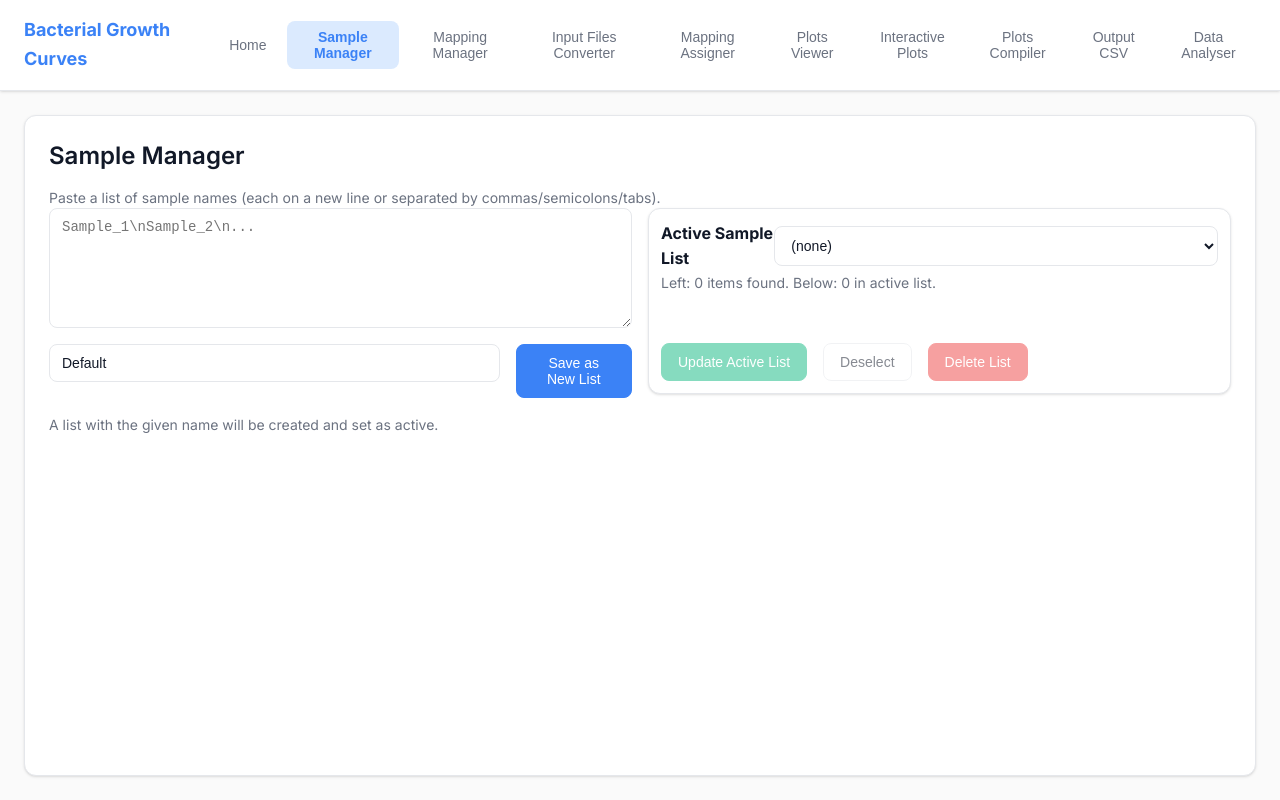
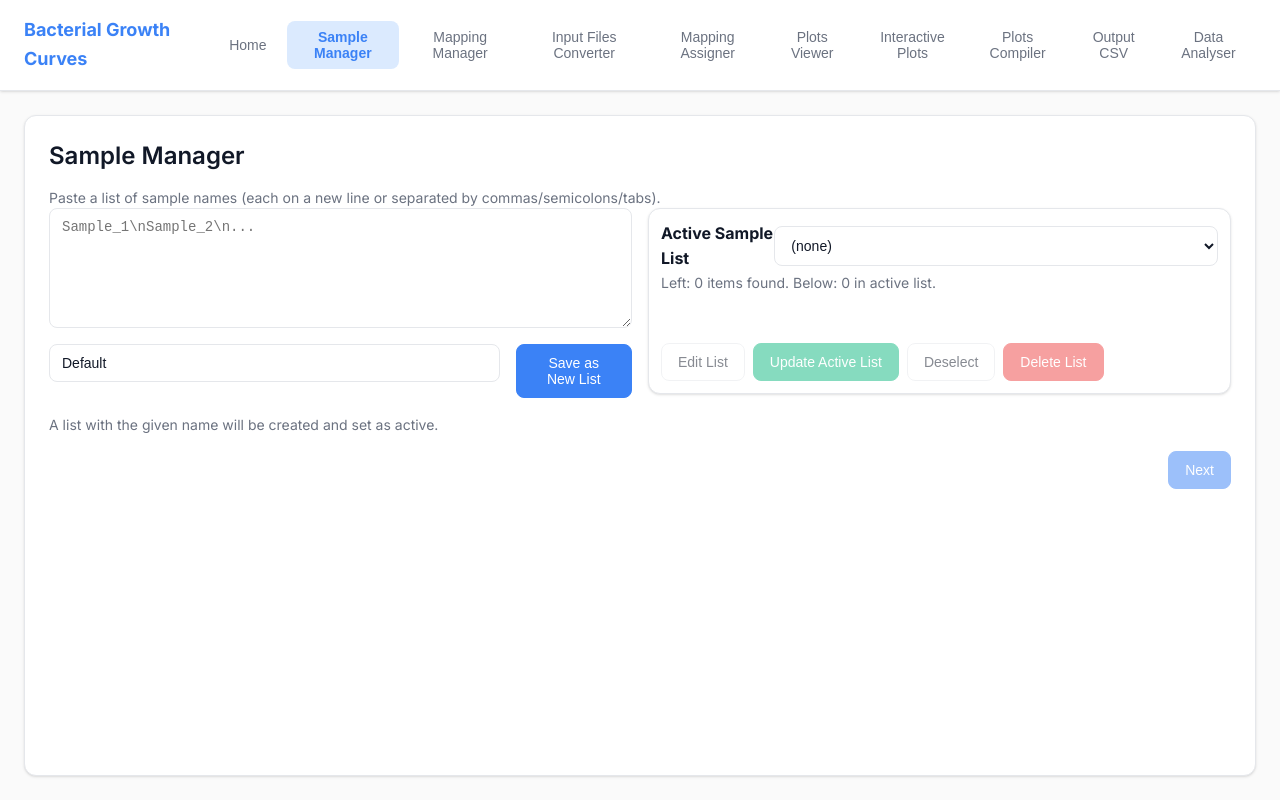
Before and after one commit to IwoSzempruch/Bacterial_Growth_Curves_Analyser, a React (Vite) app: page / in a window 1280 px wide. Both pictures are taken after a click on the button "🧪 Start with Sample Manager". Built offline with nearby package versions, Linux system fonts and the light colour scheme.

Commit message:
feat: add navigation from sample to mapping and edit list

```diff
--- a/src/modules/sample_manager/SampleManager.tsx
+++ b/src/modules/sample_manager/SampleManager.tsx
@@ -20,6 +20,7 @@ export default function SampleManager(){
   const updateList = useApp(s=>s.updateSampleList)
   const setActive = useApp(s=>s.setActiveSampleList)
   const deleteList = useApp(s=>s.deleteSampleList)
+  const setTab = useApp(s=>s.setActiveTab)
 
   const active = activeName ? sampleLists[activeName] : null
   const [newListName, setNewListName] = useState(activeName ?? 'Default')
@@ -60,7 +61,8 @@ export default function SampleManager(){
                 {(active?.items ?? []).map((s,i)=>(<li key={i}>{s}</li>))}
               </ol>
             </div>
-            <div className="row" style={{marginTop:8}}>
+            <div className="row" style={{marginTop:8, flexWrap:'wrap', gap:8}}>
+              <button className="btn" onClick={()=>{ if(active){ setRaw(active.items.join('\n')); setNewListName(active.name); } }} disabled={!active}>Edit List</button>
               <button className="btn success" onClick={()=>{ if(active) updateList(active.name, parsed)}} disabled={!active}>Update Active List</button>
               <button className="btn" onClick={()=>setActive(null)} disabled={!active}>Deselect</button>
               <button className="btn danger" onClick={()=>active&&deleteList(active.name)} disabled={!active}>Delete List</button>
@@ -68,6 +70,9 @@ export default function SampleManager(){
           </div>
         </div>
       </div>
+      <div className="row" style={{marginTop:16, justifyContent:'flex-end'}}>
+        <button className="btn primary" onClick={()=>setTab('mapping')} disabled={!active}>Next</button>
+      </div>
     </div>
   )
 }
```
